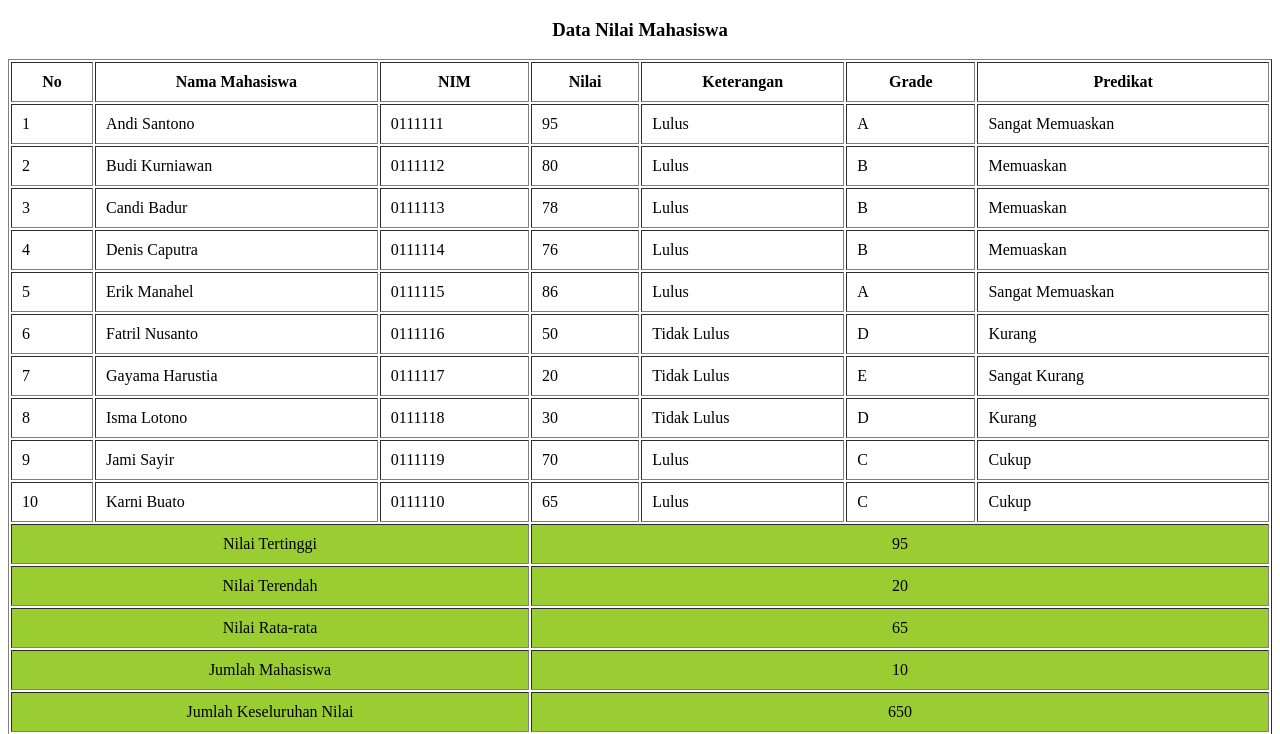
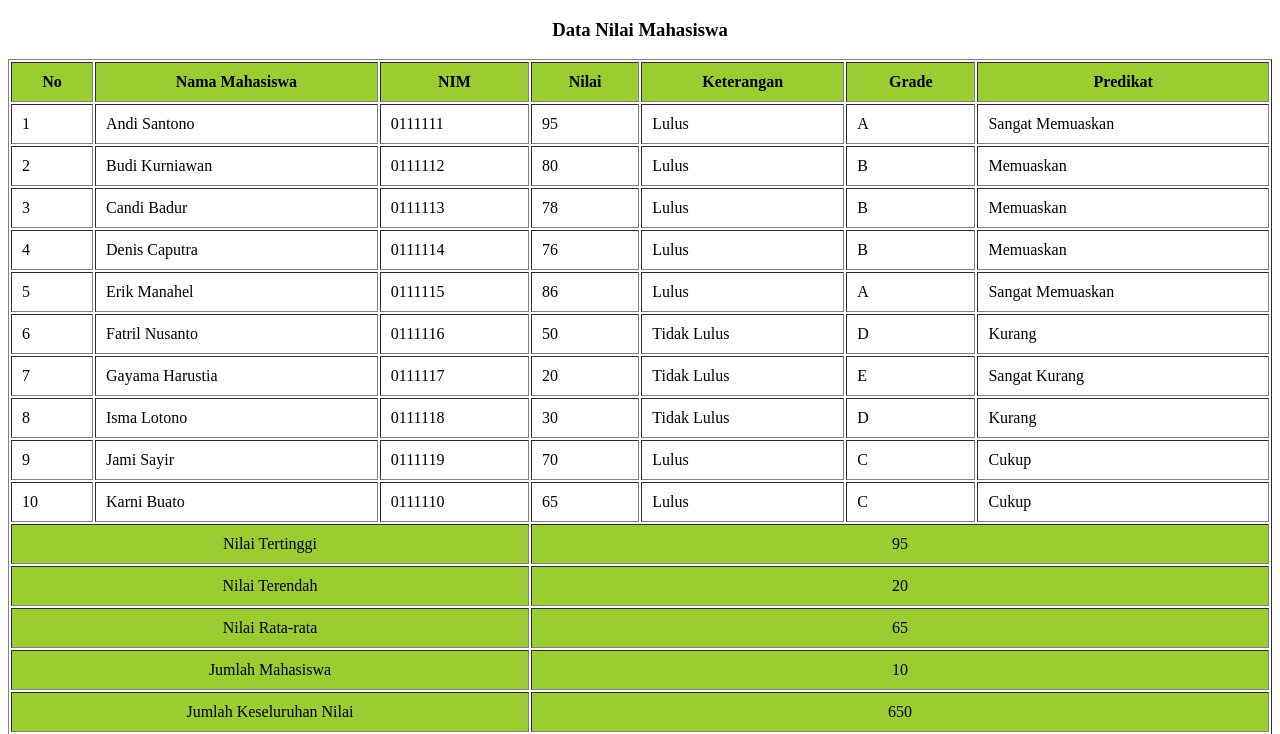
Before and after one commit to jimmywiraarbaa/php-tugas-3-MSIB, a PHP site: page / in a window 1280 px wide. Shown: the top 734 px of the page. Run offline with PHP 8.4, Linux system fonts and the light colour scheme.

Commit message:
tambahan style

```diff
--- a/index.php
+++ b/index.php
@@ -39,6 +39,10 @@ function tentukanGrade($nilai)
     <meta name="viewport" content="width=device-width, initial-scale=1.0">
     <title>Data Nilai Mahasiswa</title>
     <style>
+        thead {
+            background-color: yellowgreen;
+        }
+
         footer {
             padding: 20px;
             text-align: center;
```
